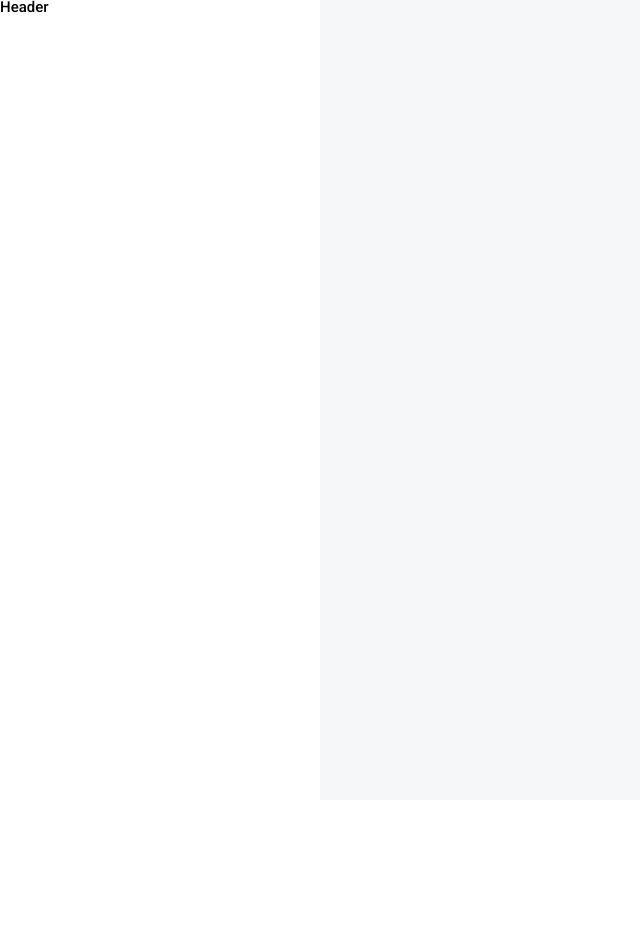
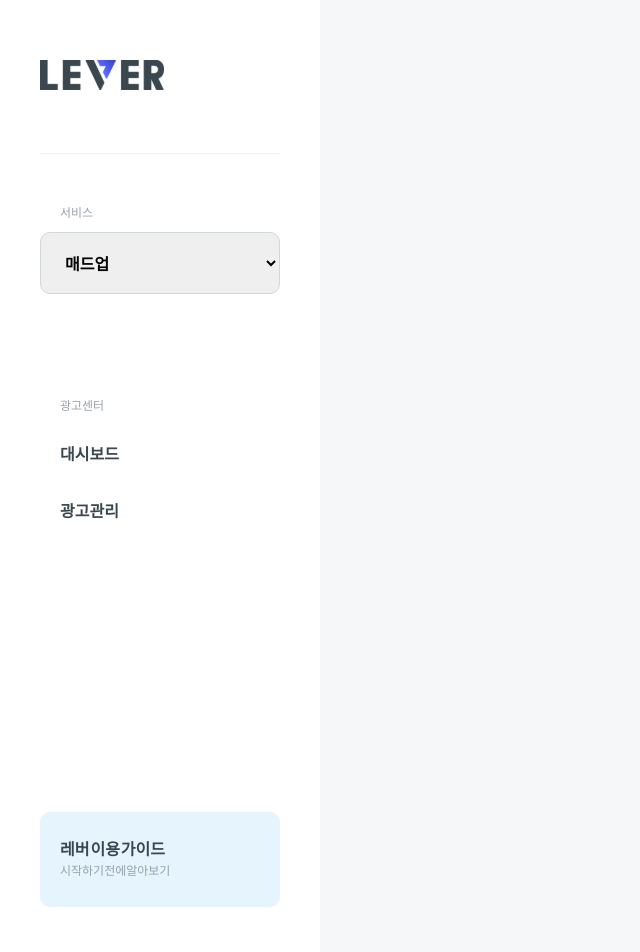
Before and after one commit to wanted-pre-onboarding-fe-7th-team-4/pre-onboarding-7th-2-2-4, a React (Vite) app: page / in a window 1280 px wide. Shown: the top 952 px of the page, without its empty margins (0-640 px from the left). Before the commit the page ends 800 px from the top, so only its background shows below. Built offline with nearby package versions, Linux system fonts and the light colour scheme.

Commit message:
MainLayout 구현, Router 레이아웃 컴포넌트 적용, Header 컴포넌트 구현

```diff
--- a/src/Components/Header/Header.tsx
+++ b/src/Components/Header/Header.tsx
@@ -1,7 +1,139 @@
 import React from "react";
+import { Link } from "react-router-dom";
+import styled, { css } from "styled-components";
+import { LeverBI } from "../assets/LeverBI";
 
 const Header = () => {
-  return <div>Header</div>;
+  return (
+    <Container>
+      <SVGIconContainer>
+        <SvgIconWrapper>
+          <LeverBI width={124} height={30} fill="none" />
+        </SvgIconWrapper>
+      </SVGIconContainer>
+      <Nav>
+        <Group>
+          <TitleWrapper>
+            <Title>서비스</Title>
+          </TitleWrapper>
+          <SelectButton>
+            <Option>매드업</Option>
+          </SelectButton>
+        </Group>
+        <Group>
+          <TitleWrapper>
+            <Title>광고 센터</Title>
+          </TitleWrapper>
+
+          <LinkButton to="/dash-board">
+            <LinkTitle>대시보드</LinkTitle>
+          </LinkButton>
+
+          <LinkButton to="/ad-manage">
+            <LinkTitle>광고관리</LinkTitle>
+          </LinkButton>
+        </Group>
+        <GuideLinkButton to="#">
+          <GuideTitleWrapper>
+            <LinkTitle>레버 이용 가이드</LinkTitle>
+            <SubTitle>시작하기전에 알아보기</SubTitle>
+          </GuideTitleWrapper>
+        </GuideLinkButton>
+        <SubInfoLinkGroup>
+          <SubTitle>레버는 함께 만들어갑니다.</SubTitle>
+          <SubInfoLink to="#">이용약관</SubInfoLink>
+        </SubInfoLinkGroup>
+      </Nav>
+    </Container>
+  );
 };
 
 export default Header;
+
+const RoundSquerMixin = css`
+  box-sizing: border-box;
+  width: 100%;
+  cursor: pointer;
+  padding: 2.2rem 2.6rem 1.9rem 2rem;
+  border: 1px solid ${(props) => props.theme.color.grey_100};
+  border-radius: 1rem;
+`;
+
+const Container = styled.header`
+  background-color: ${(props) => props.theme.color.bg_w};
+`;
+
+const SVGIconContainer = styled.div`
+  padding: 0 4rem;
+`;
+
+const SvgIconWrapper = styled.div`
+  padding: 6rem 0;
+  border-bottom: 1px solid ${(props) => props.theme.color.grey_50};
+`;
+
+const Nav = styled.nav`
+  padding: 0 4rem;
+`;
+
+const Group = styled.div`
+  padding: 5.3rem 0;
+`;
+
+const TitleWrapper = styled.div`
+  box-sizing: border-box;
+  padding: 0 2rem 1.3rem;
+`;
+const Title = styled.h3`
+  font-size: 1.2rem;
+  color: ${(props) => props.theme.color.grey_300};
+`;
+const SelectButton = styled.select`
+  ${RoundSquerMixin};
+  font-size: 1.6rem;
+  font-weight: 700;
+`;
+const Option = styled.option``;
+
+const LinkButton = styled(Link)`
+  display: inline-block;
+  ${RoundSquerMixin};
+  border: 0;
+  text-decoration: none;
+`;
+
+const GuideLinkButton = styled(Link)`
+  display: inline-block;
+  ${RoundSquerMixin};
+  margin-top: 22rem;
+  margin-bottom: 4rem;
+  padding: 3rem 2rem;
+  text-decoration: none;
+  background-color: ${(props) => props.theme.color.secondary_01};
+  border: 0;
+`;
+
+const GuideTitleWrapper = styled.div``;
+
+const LinkTitle = styled.h4`
+  font-size: 1.6rem;
+  font-weight: 700;
+  color: ${(props) => props.theme.color.grey_800};
+`;
+
+const SubTitle = styled.p`
+  margin-top: 0.7rem;
+  font-size: 1.2rem;
+  color: ${(props) => props.theme.color.grey_300};
+`;
+
+const SubInfoLinkGroup = styled.div`
+  padding: 0 2rem;
+`;
+
+const SubInfoLink = styled(Link)`
+  display: inline-block;
+  font-size: 1.2rem;
+  color: ${(props) => props.theme.color.grey_300};
+  margin-top: 1rem;
+`;
--- a/src/Components/Layout/MainLayout.tsx
+++ b/src/Components/Layout/MainLayout.tsx
@@ -20,5 +20,5 @@ export default MainLayout;
 const Layout = styled.div`
   display: grid;
   grid-template-columns: minmax(32rem, 32rem) auto;
-  height: 100vh;
+  min-height: 100vh;
 `;
--- a/src/Routes/Router.tsx
+++ b/src/Routes/Router.tsx
@@ -1,4 +1,5 @@
 import MainLayout from "@/Components/Layout/MainLayout";
+import DashBoard from "@/Pages/DashBoard/DashBoard";
 import React from "react";
 import { Route, Routes } from "react-router-dom";
 
@@ -6,7 +7,7 @@ const Router = () => {
   return (
     <Routes>
       <Route path="/" element={<MainLayout />}>
-        <Route index path="dash-board" />
+        <Route index path="dash-board" element={<DashBoard />} />
         <Route path="ad-manage" />
       </Route>
     </Routes>
--- a/src/lib/style/GlobalStyles.tsx
+++ b/src/lib/style/GlobalStyles.tsx
@@ -54,6 +54,7 @@ table {
 html{
     font-family: 'Roboto', sans-serif;
     font-size:10px;
+    color:${(props) => props.theme.color.grey_800};
 }
 body{
     font-size:1.5rem;
```
Also changed, not shown: src/Components/Header/DashBoradSquer.tsx (added, +16 -0 lines).
